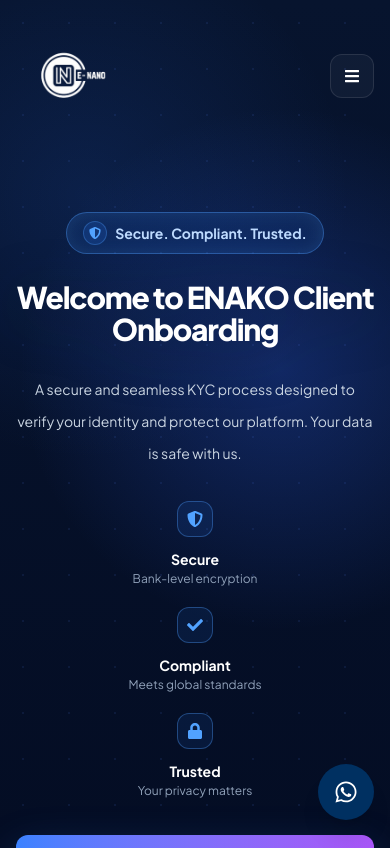
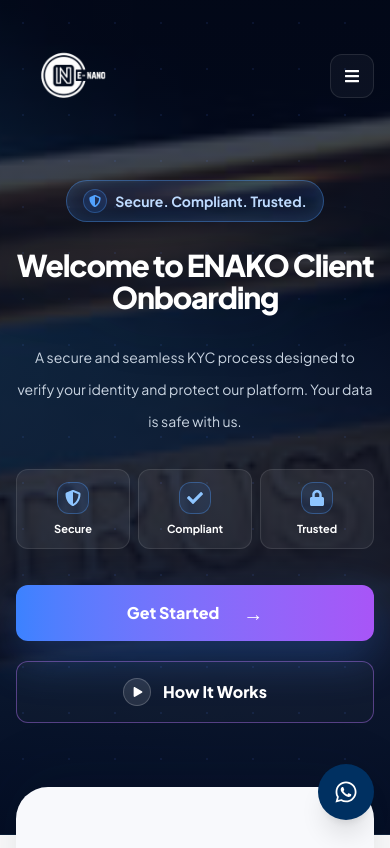
Before and after one commit to enakoweb88-sys/test, a React (Vite) app: page / in a window 390 px wide. Shown: the top 848 px of the page. Built offline with nearby package versions, Linux system fonts and the light colour scheme.

Commit message:
Updated project changes

```diff
--- a/index.html
+++ b/index.html
@@ -2,9 +2,15 @@
 <html lang="en">
   <head>
     <meta charset="UTF-8" />
-    <link rel="icon" type="image/svg+xml" href="/favicon.svg" />
+    <link rel="icon" type="image/png" href="/logo.png" />
+    <link rel="apple-touch-icon" href="/logo.png" />
     <meta name="viewport" content="width=device-width, initial-scale=1.0" />
-    <title>client-portal</title>
+    <meta name="theme-color" content="#030b21" />
+    <meta
+      name="description"
+      content="ENAKO Financial client onboarding and KYC compliance portal."
+    />
+    <title>ENAKO Financial | Client Onboarding</title>
   </head>
   <body>
     <div id="root"></div>
--- /dev/null
+++ b/public/staticwebapp.config.json
@@ -0,0 +1,6 @@
+{
+  "navigationFallback": {
+    "rewrite": "/index.html",
+    "exclude": ["/assets/*", "/logo.png", "/download.jpg", "/phone.jpeg", "/mobile_mockup.png", "/screen.png"]
+  }
+}
--- a/src/App.tsx
+++ b/src/App.tsx
@@ -730,7 +730,8 @@
     <div className="min-h-screen bg-white overflow-x-hidden">
       {/* NAV + HERO */}
       <section className="relative min-h-[720px] bg-[#030b21] overflow-hidden text-white">
-        <div className="absolute inset-0 bg-[radial-gradient(circle_at_72%_34%,rgba(49,103,255,0.28),transparent_34%),radial-gradient(circle_at_22%_18%,rgba(44,116,255,0.14),transparent_28%),linear-gradient(180deg,#07142e_0%,#030b21_100%)]" />
+        <div className="absolute inset-0 lg:hidden bg-[linear-gradient(180deg,rgba(3,11,33,0.72)_0%,rgba(3,11,33,0.86)_48%,rgba(3,11,33,0.98)_100%),url('/download.jpg')] bg-cover bg-center" />
+        <div className="absolute inset-0 hidden lg:block bg-[radial-gradient(circle_at_72%_34%,rgba(49,103,255,0.28),transparent_34%),radial-gradient(circle_at_22%_18%,rgba(44,116,255,0.14),transparent_28%),linear-gradient(180deg,#07142e_0%,#030b21_100%)]" />
         <div className="absolute inset-0 opacity-[0.18]"
           style={{ backgroundImage: 'radial-gradient(circle, rgba(85,132,255,0.55) 1px, transparent 1px)', backgroundSize: '46px 46px' }} />
 
@@ -871,7 +872,7 @@
           )}
         </nav>
 
-        <div className="relative z-10 max-w-7xl mx-auto px-4 sm:px-8 pt-20 sm:pt-24 pb-28 grid grid-cols-1 lg:grid-cols-[0.92fr_1.08fr] gap-12 items-center">
+        <div className="relative z-10 max-w-7xl mx-auto px-4 sm:px-8 pt-12 sm:pt-24 pb-28 grid grid-cols-1 lg:grid-cols-[0.92fr_1.08fr] gap-12 items-center">
           <motion.div initial={{ opacity: 0, y: 26 }} animate={{ opacity: 1, y: 0 }} transition={{ duration: 0.7 }} className="text-center lg:text-left">
             <div className="inline-flex items-center gap-2 rounded-full border border-blue-400/40 bg-blue-500/10 px-4 py-2 text-sm font-bold text-blue-200 shadow-[inset_0_0_18px_rgba(96,165,250,0.15)] mb-7">
               <span className="h-6 w-6 rounded-full bg-blue-500/15 border border-blue-400/30 flex items-center justify-center text-blue-400">
@@ -887,19 +888,19 @@
               {t.heroSub}
             </p>
 
-            <div className="grid grid-cols-1 sm:grid-cols-3 gap-5 mb-9 max-w-2xl mx-auto lg:mx-0">
+            <div className="grid grid-cols-3 gap-2 sm:gap-5 mb-9 max-w-2xl mx-auto lg:mx-0">
               {[
                 { icon: FaShieldAlt, title: t.secure, text: t.bankEnc },
                 { icon: FaCheck, title: t.compliant, text: t.meetsStd },
                 { icon: FaLock, title: t.trusted, text: t.privacyMat },
               ].map(item => (
-                <div key={item.title} className="flex flex-col sm:flex-row items-center sm:items-start text-center sm:text-left gap-3">
-                  <div className="h-9 w-9 rounded-xl border border-blue-400/35 bg-blue-500/10 text-blue-400 flex items-center justify-center shrink-0">
+                <div key={item.title} className="flex flex-col sm:flex-row items-center sm:items-start text-center sm:text-left gap-2 sm:gap-3 rounded-xl border border-white/10 bg-white/[0.06] px-2 py-3 sm:border-0 sm:bg-transparent sm:px-0 sm:py-0">
+                  <div className="h-8 w-8 sm:h-9 sm:w-9 rounded-xl border border-blue-400/35 bg-blue-500/10 text-blue-300 sm:text-blue-400 flex items-center justify-center shrink-0">
                     <item.icon />
                   </div>
-                  <div>
-                    <div className="text-sm font-bold text-white">{item.title}</div>
-                    <div className="text-xs text-slate-400 mt-0.5">{item.text}</div>
+                  <div className="min-w-0">
+                    <div className="text-[11px] sm:text-sm font-bold text-white leading-tight whitespace-nowrap">{item.title}</div>
+                    <div className="hidden sm:block text-xs text-slate-400 mt-0.5">{item.text}</div>
                   </div>
                 </div>
               ))}
--- a/src/pages/ClientKycForm.tsx
+++ b/src/pages/ClientKycForm.tsx
@@ -401,7 +401,7 @@
         <Link to="/" className="flex items-center gap-3">
           <img src="/logo.png" alt="ENAKO Logo" className="h-28 w-auto object-contain" />
         </Link>
-        <div className="hidden sm:flex items-center gap-2 text-xs font-bold text-white/85">
+        <div className="hidden sm:flex items-center gap-2 text-xs font-bold text-white/85 whitespace-nowrap">
           <FaShieldAlt className="text-blue-300" />
           Secure. Compliant. Trusted.
         </div>
--- a/src/pages/Register.tsx
+++ b/src/pages/Register.tsx
@@ -46,7 +46,7 @@
           <Link to="/" className="flex items-center gap-3">
             <img src="/logo.png" alt="ENAKO Logo" className="h-28 w-auto object-contain" />
           </Link>
-          <div className="hidden sm:flex items-center gap-2 text-sm font-bold text-white">
+          <div className="hidden sm:flex items-center gap-2 text-sm font-bold text-white whitespace-nowrap">
             <FaShieldAlt className="text-blue-300" />
             Secure. Compliant. Trusted.
           </div>
```
Also changed, not shown: vercel.json (added), 1 other file (tests, documents, lock files or other folders).
